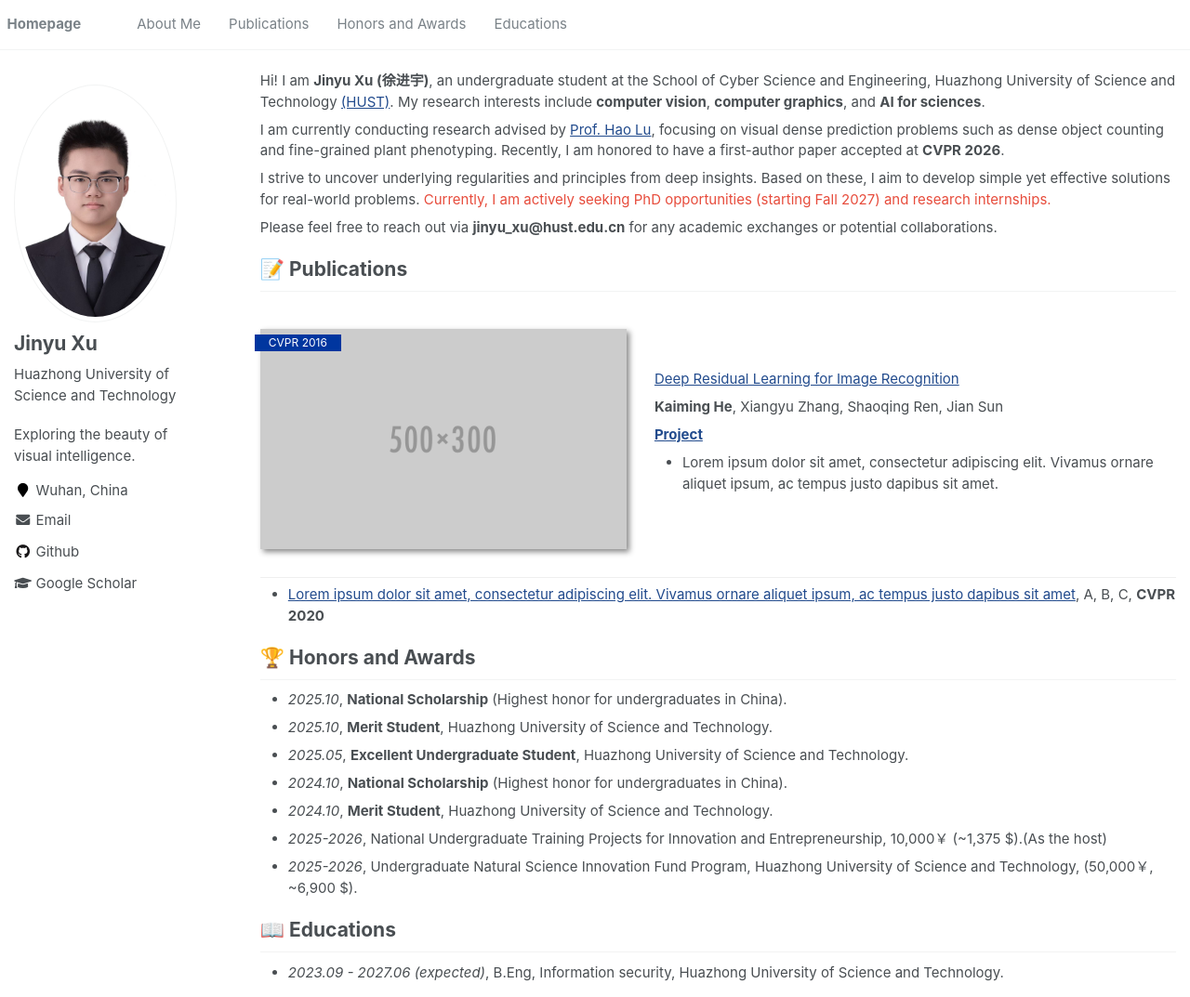
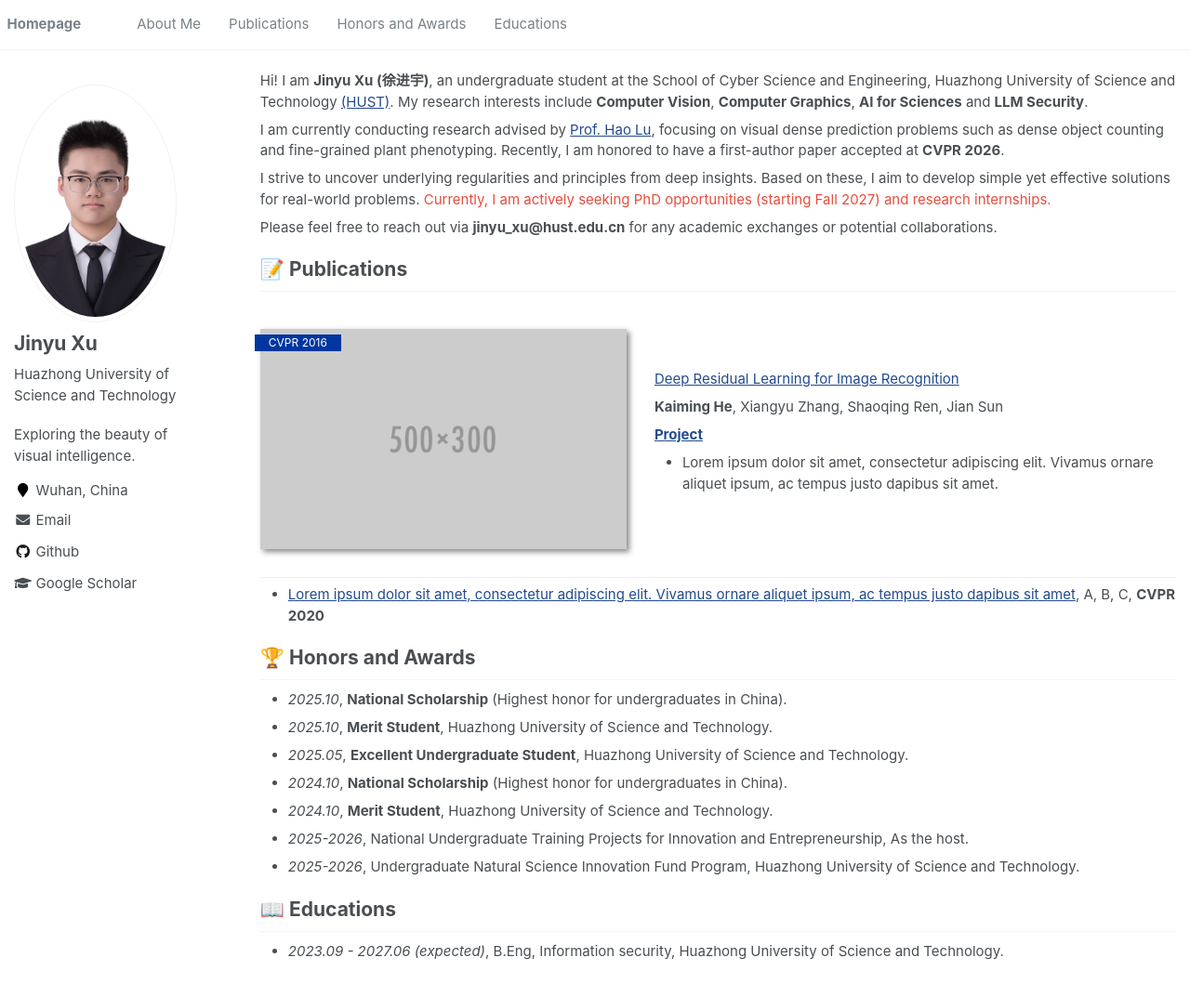
Before and after one commit to xu-jinyu/xu-jinyu.github.io, a Jekyll site: the page built from _pages/about.md, in a window 1280 px wide and 1073 px high. Shown: the whole window at 93% size. Built offline with Jekyll 4.4.1, drawn with Linux system fonts in a browser that asks for light colours.

Commit message:
update contents

```diff
--- a/_pages/about.md
+++ b/_pages/about.md
@@ -17,7 +17,7 @@ redirect_from:
 
 <span class='anchor' id='about-me'></span>
 
-Hi! I am **Jinyu Xu (徐进宇)**, an undergraduate student at the School of Cyber Science and Engineering, Huazhong University of Science and Technology [(HUST)](https://www.hust.edu.cn/). My research interests include **computer vision**, **computer graphics**, and **AI for sciences**.
+Hi! I am **Jinyu Xu (徐进宇)**, an undergraduate student at the School of Cyber Science and Engineering, Huazhong University of Science and Technology [(HUST)](https://www.hust.edu.cn/). My research interests include **Computer Vision**, **Computer Graphics**, **AI for Sciences** and **LLM Security**.
 
 I am currently conducting research advised by [Prof. Hao Lu](https://scholar.google.com/citations?user=Ly2qWWgAAAAJ&hl=zh-CN), focusing on visual dense prediction problems such as dense object counting and fine-grained plant phenotyping. Recently, I am honored to have a first-author paper accepted at **CVPR 2026**.
 
@@ -51,8 +51,8 @@ Please feel free to reach out via **jinyu_xu@hust.edu.cn** for any academic exch
 - *2025.05*, **Excellent Undergraduate Student**, Huazhong University of Science and Technology.
 - *2024.10*, **National Scholarship** (Highest honor for undergraduates in China).
 - *2024.10*, **Merit Student**, Huazhong University of Science and Technology.
-- *2025-2026*, National Undergraduate Training Projects for Innovation and Entrepreneurship, 10,000￥ (~1,375 $).(As the host)
-- *2025-2026*, Undergraduate Natural Science Innovation Fund Program, Huazhong University of Science and Technology, (50,000￥, ~6,900 $).
+- *2025-2026*, National Undergraduate Training Projects for Innovation and Entrepreneurship, As the host.
+- *2025-2026*, Undergraduate Natural Science Innovation Fund Program, Huazhong University of Science and Technology.
 
 
 # 📖 Educations
```
